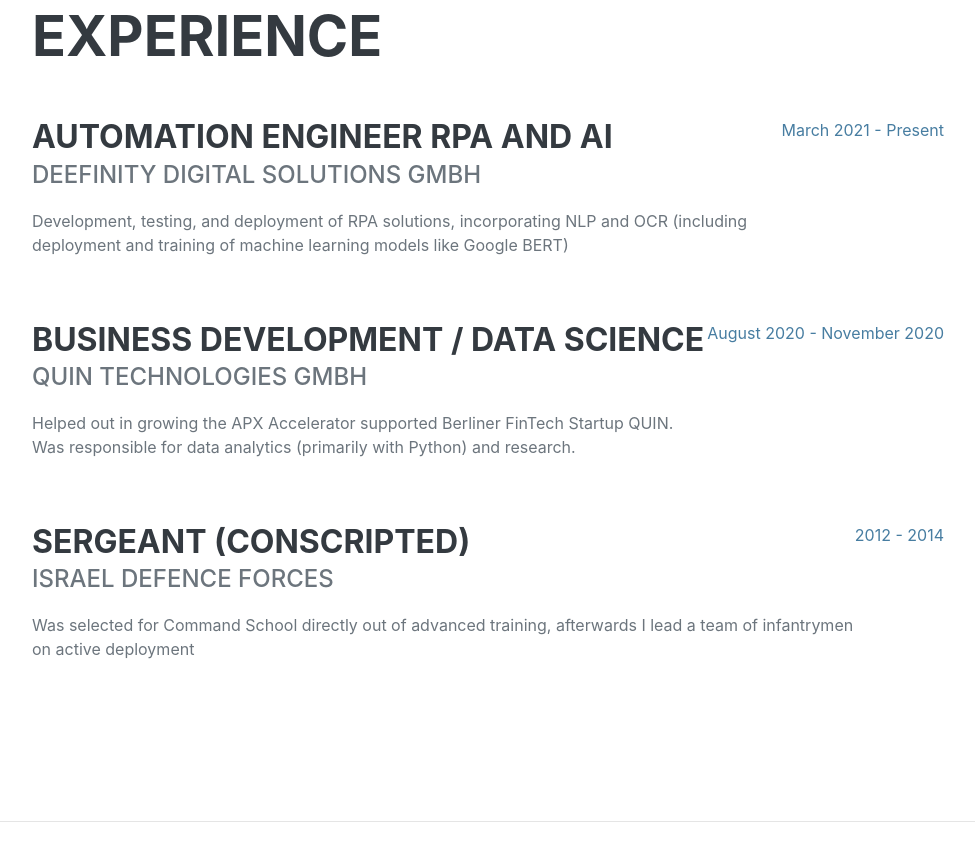
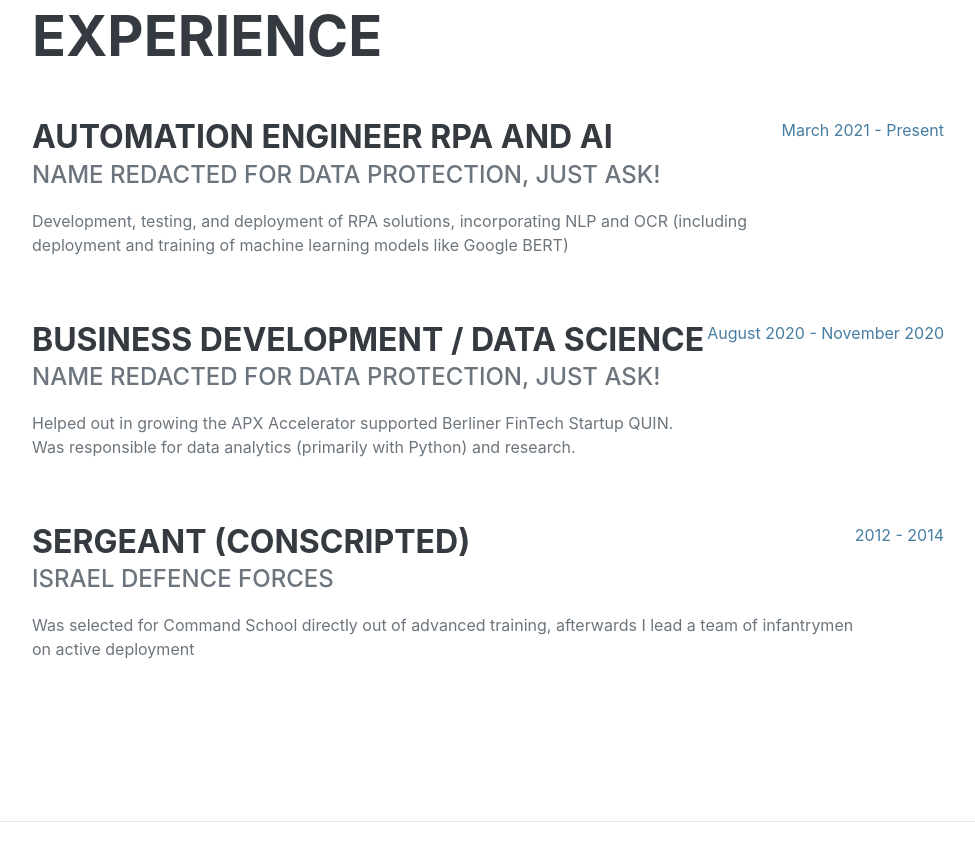
Before and after one commit to joshegger/joshegger.github.io, a website: page index.html in a window 1280 px wide. Shown: the part 878-1739 px from the top of the page, without its empty margins (288-1263 px from the left). Drawn offline with nearby package versions, Linux system fonts and the light colour scheme; a web font is replaced by a local one.

Commit message:
Update index.html

```diff
--- a/index.html
+++ b/index.html
@@ -5,7 +5,7 @@
         <meta name="viewport" content="width=device-width, initial-scale=1, shrink-to-fit=no" />
         <meta name="description" content="" />
         <meta name="author" content="" />
-        <title>Resume - Start Bootstrap Theme</title>
+        <title>Curriculum Vitae - Joshua Phillip Egger</title>
         <link rel="icon" type="image/x-icon" href="assets/img/favicon.ico" />
         <!-- Font Awesome icons (free version)-->
         <script src="https://use.fontawesome.com/releases/v5.15.1/js/all.js" crossorigin="anonymous"></script>
@@ -64,7 +64,7 @@
                     <div class="d-flex flex-column flex-md-row justify-content-between mb-5">
                         <div class="flex-grow-1">
                             <h3 class="mb-0">Automation Engineer RPA and AI</h3>
-                            <div class="subheading mb-3">Deefinity Digital Solutions GmbH</div>
+                            <div class="subheading mb-3">Name Redacted for Data Protection, just ask!</div>
                             <p>Development, testing, and deployment of RPA solutions, incorporating NLP and OCR (including deployment and training of machine learning models like Google BERT)</p>
                         </div>
                         <div class="flex-shrink-0"><span class="text-primary">March 2021 - Present</span></div>
@@ -72,7 +72,7 @@
                     <div class="d-flex flex-column flex-md-row justify-content-between mb-5">
                         <div class="flex-grow-1">
                             <h3 class="mb-0">Business Development / Data Science</h3>
-                            <div class="subheading mb-3">QUIN Technologies GmbH</div>
+                            <div class="subheading mb-3">Name Redacted for Data Protection, just ask!</div>
                             <p>Helped out in growing the APX Accelerator supported Berliner FinTech Startup QUIN. Was responsible for data analytics (primarily with Python) and research.</p>
                         </div>
                         <div class="flex-shrink-0"><span class="text-primary">August 2020 - November 2020</span></div>
```
